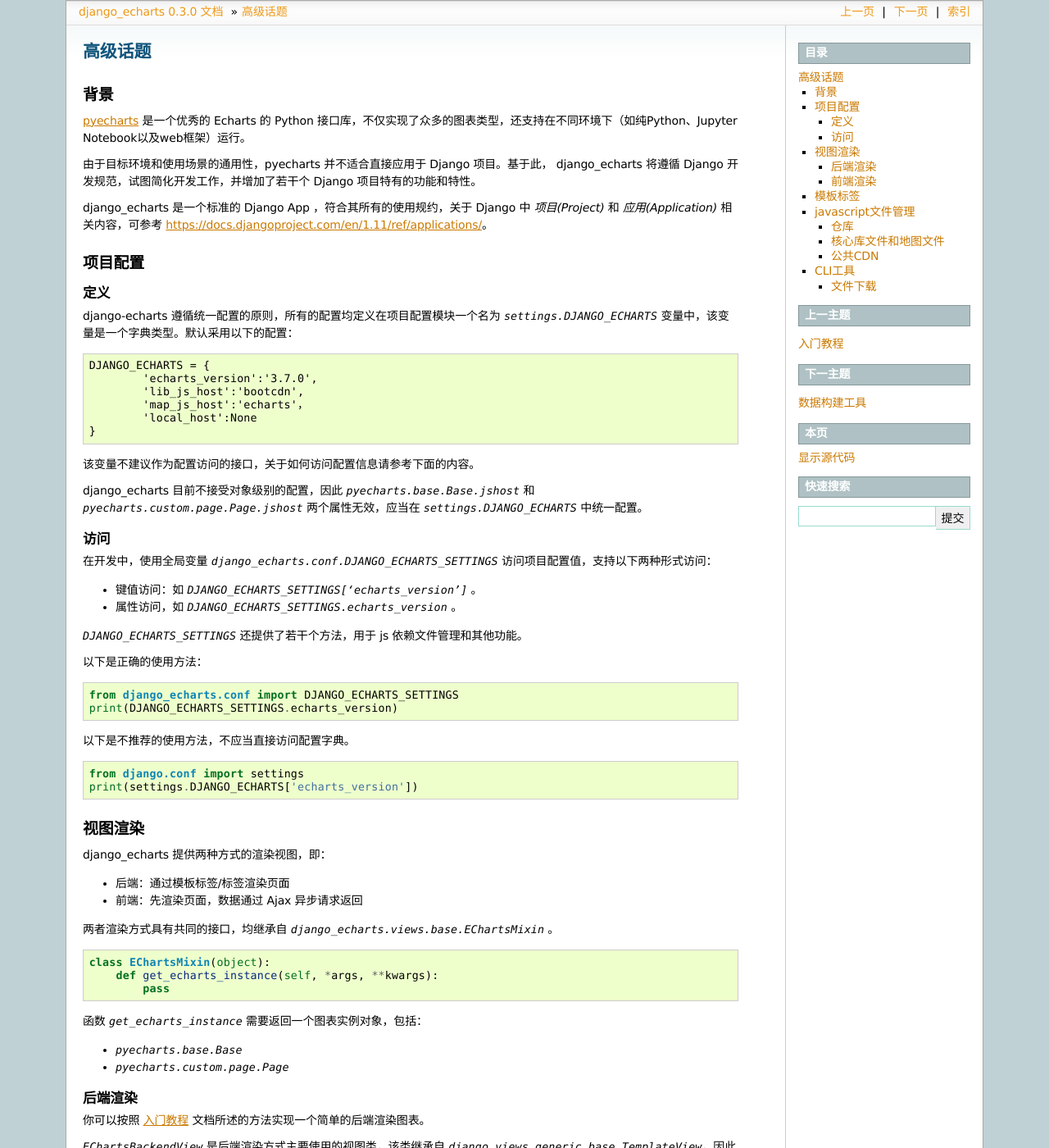
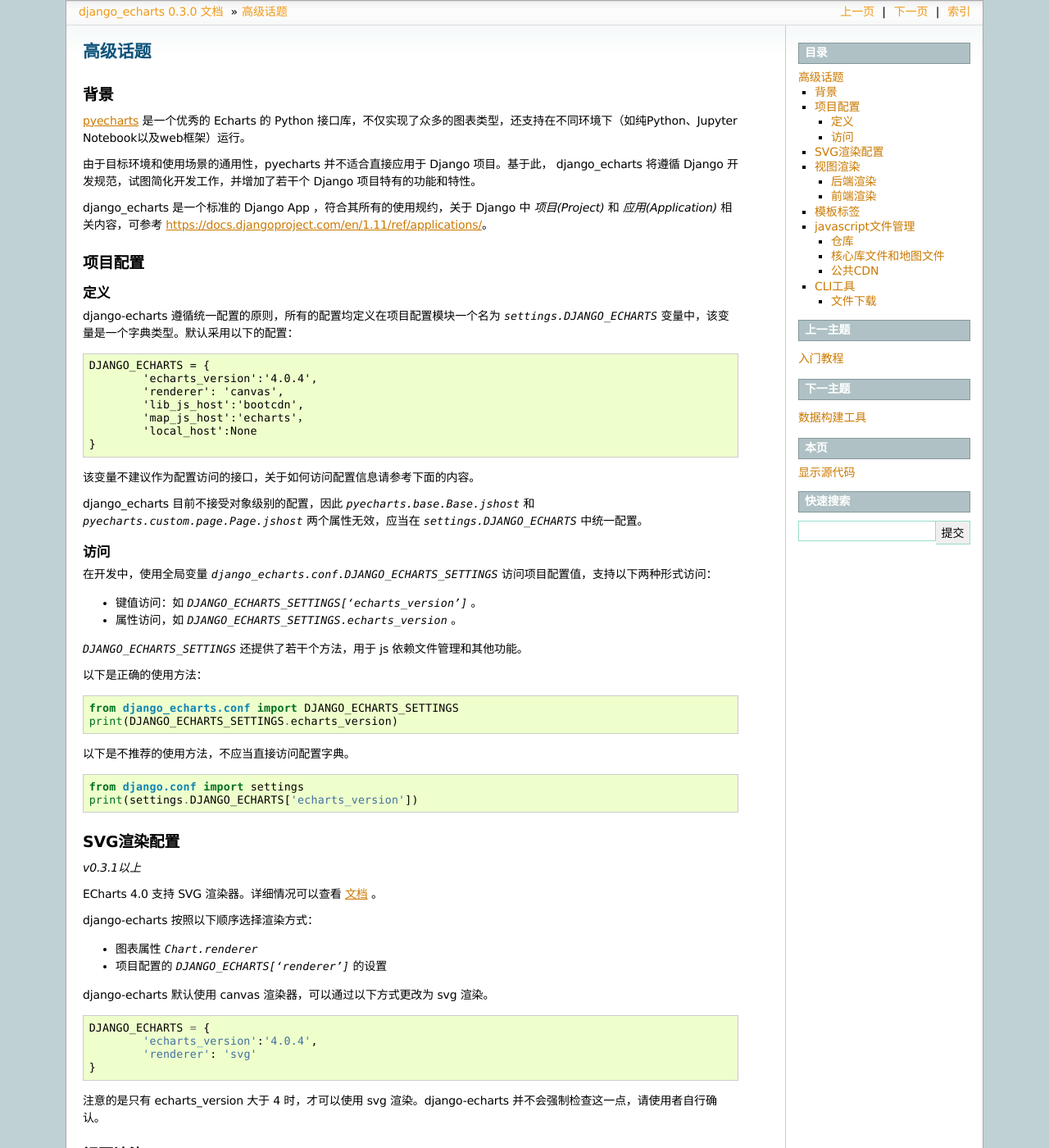
Before and after one commit to kinegratii/django-echarts, a Sphinx documentation site: the page built from docs/topics.rst, in a window 1280 px wide and 1400 px high. Shown: the whole window at 82% size. Built offline with Sphinx 7.4.7, drawn with Linux system fonts in a browser that asks for light colours.

Commit message:
Add support for ECharts SVG
1. Update docs
2. Update example

```diff
--- a/docs/api.rst
+++ b/docs/api.rst
@@ -42,8 +42,9 @@
 
 ::
 
-	{
-		'echarts_version':'3.7.0',
+	DJANGO_ECHARTS = {
+		'echarts_version':'4.0.4',
+		'renderer': 'canvas',
 		'lib_js_host':'bootcdn',
 		'map_js_host':'echarts'，
 		'local_host':None
--- a/docs/changelog.rst
+++ b/docs/changelog.rst
@@ -6,6 +6,7 @@
 
 - 恢复对 Django 1.11 LTS 的支持
 - `fetch` 函数支持自定义 getter 参数
+- ECharts 默认版本更新至v4.0.4
 - 支持 ECharts 4.0 SVG渲染器的配置
 
 v0.3.0 (20180226)
--- a/docs/topics.rst
+++ b/docs/topics.rst
@@ -23,7 +23,8 @@
 ::
 
 	DJANGO_ECHARTS = {
-		'echarts_version':'3.7.0',
+		'echarts_version':'4.0.4',
+		'renderer': 'canvas',
 		'lib_js_host':'bootcdn',
 		'map_js_host':'echarts'，
 		'local_host':None
@@ -56,6 +57,31 @@
 
     from django.conf import settings
     print(settings.DJANGO_ECHARTS['echarts_version'])
+
+SVG渲染配置
+-------------
+
+*v0.3.1以上*
+
+ECharts 4.0 支持 SVG 渲染器。详细情况可以查看 文档_ 。
+
+.. _文档: http://echarts.baidu.com/tutorial.html#%E4%BD%BF%E7%94%A8%20Canvas%20%E6%88%96%E8%80%85%20SVG%20%E6%B8%B2%E6%9F%93
+
+django-echarts 按照以下顺序选择渲染方式：
+
+- 图表属性 `Chart.renderer`
+- 项目配置的 `DJANGO_ECHARTS['renderer']` 的设置
+
+django-echarts 默认使用 canvas 渲染器，可以通过以下方式更改为 svg 渲染。
+
+::
+
+	DJANGO_ECHARTS = {
+		'echarts_version':'4.0.4',
+		'renderer': 'svg'
+	}
+
+注意的是只有 echarts_version 大于 4 时，才可以使用 svg 渲染。django-echarts 并不会强制检查这一点，请使用者自行确认。
 
 
 视图渲染
```
Also changed, not shown: 5 other files.
